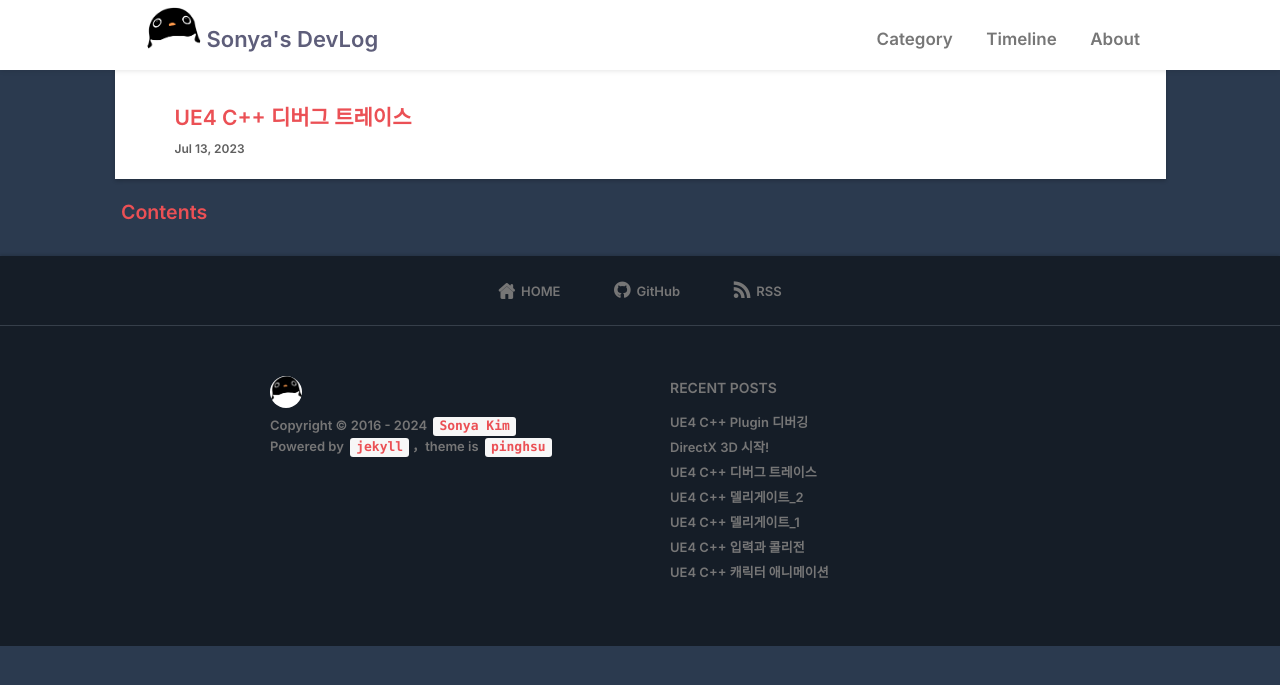
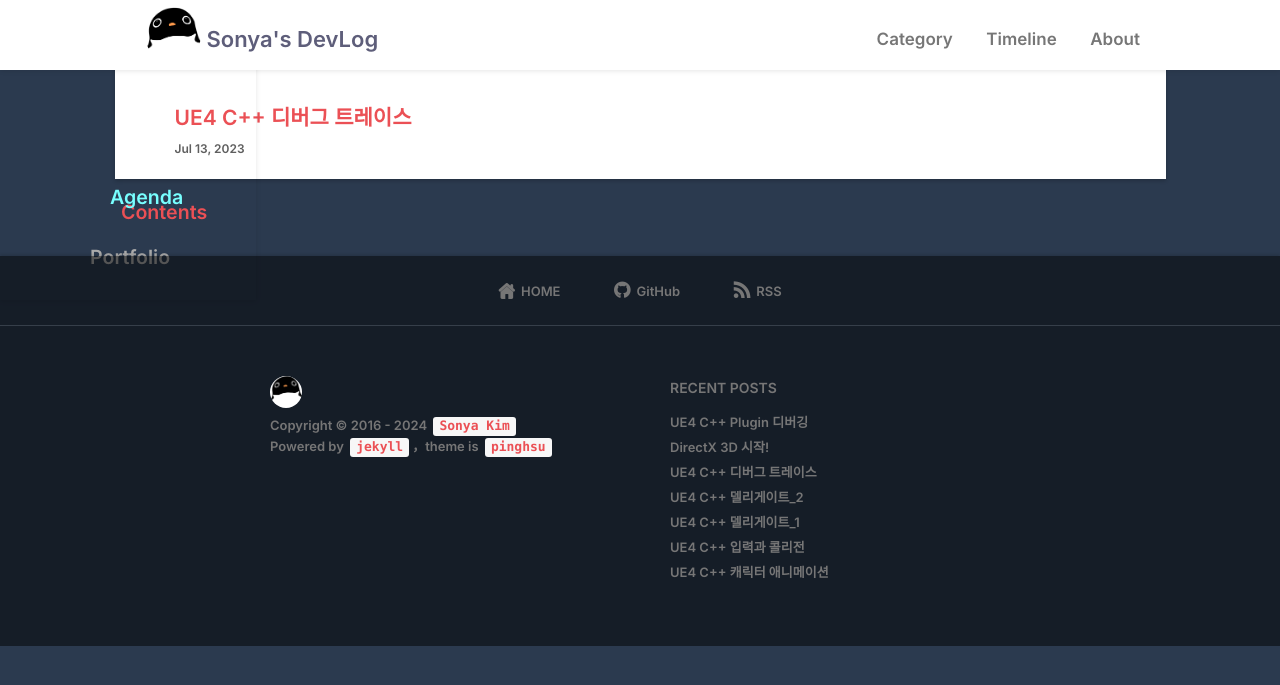
Before and after one commit to ssonsonya/ssonsonya.github.io, a Jekyll site: the page built from _posts/2023-07-13-UE4-StepByStep-051.md, in a window 1280 px wide. Shown: the top 685 px of the page. Built offline with Jekyll 4.4.1, drawn with Linux system fonts in a browser that asks for light colours; nearby versions of some CDN libraries; some web fonts are replaced; comment, search, counter and statistics services are not loaded.

Commit message:
[ Edit ] SideMenu

```diff
--- a/_includes/sidebar.html
+++ b/_includes/sidebar.html
@@ -1,15 +1,18 @@
-<sidebar id="sidebar" class="sidebar bg-white">
+<sidebar id="sidebar" class="sidebar">
 
 <div class="meta-item meta-posts">
-  <h3 class="meta-title">Category</h3>
+  <h3 class="meta-title">Agenda</h3>
+  <h2 class="meta-sublist">Portfolio</h2>
   {% for post in site.posts %}
+    {% if post.category == Portfolio %}
       <li>
           <a href="{{ post.url }}">{{ post.category }}</a>
       </li>
+      {%endif%}
   {% endfor %}
 </div>
 
-  <div class="sidebar-nav-item">Category</div>
+<div class="sidebar-nav-item"></div>
   <nav class="content-ul">
     {% for category in post.category %}
     <a href="{{ root_url }}/{{ post.category }}#{{ category | first }}"
--- a/_layouts/default.html
+++ b/_layouts/default.html
@@ -1,15 +1,18 @@
 <!DOCTYPE html>
 <html>
 
-  {% include head.html %}
+{% include head.html %}
 
 <body class="bg-blue" gtools_scp_screen_capture_injected="true">
 
-    {% include header.html %}
+  {% include sidebar.html %}
 
-    {{ content }}
+  {% include header.html %}
 
-    {% include footer.html %}
+  {{ content }}
 
-  </body>
+  {% include footer.html %}
+
+</body>
+
 </html>
```
Also changed, not shown: _layouts/category.html (+15 -1 lines), style/css/style.min.css.
